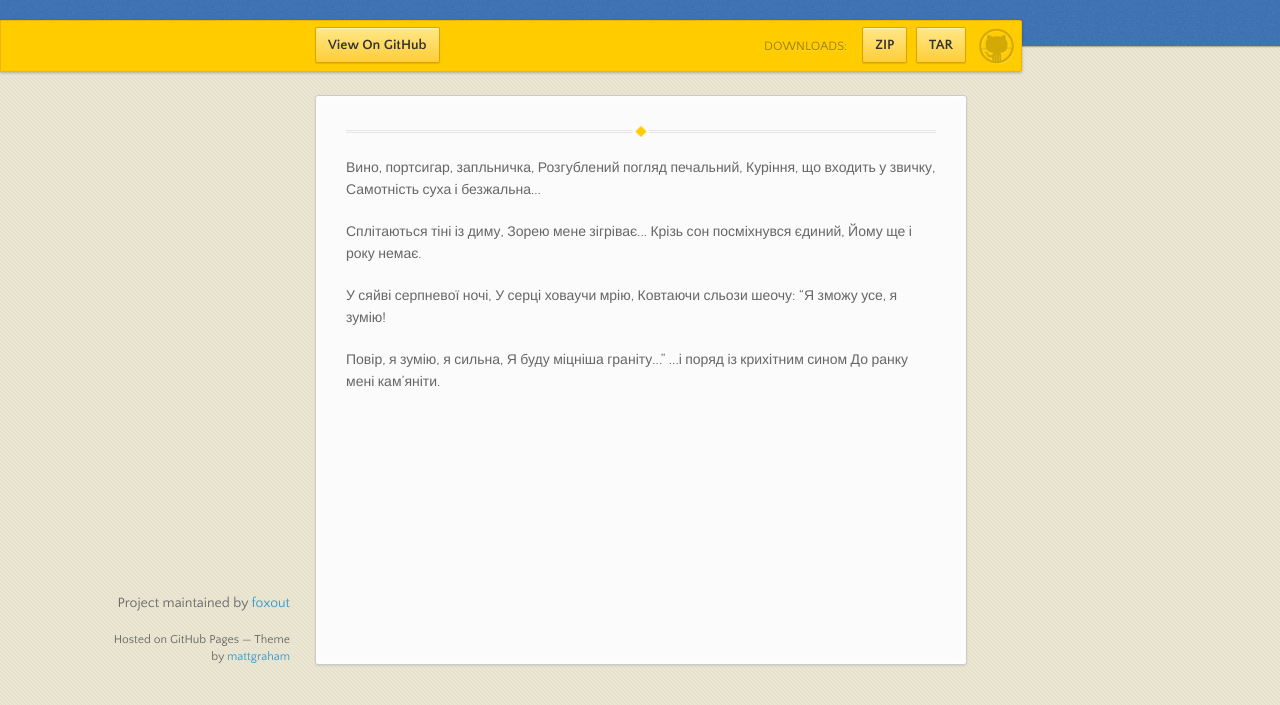
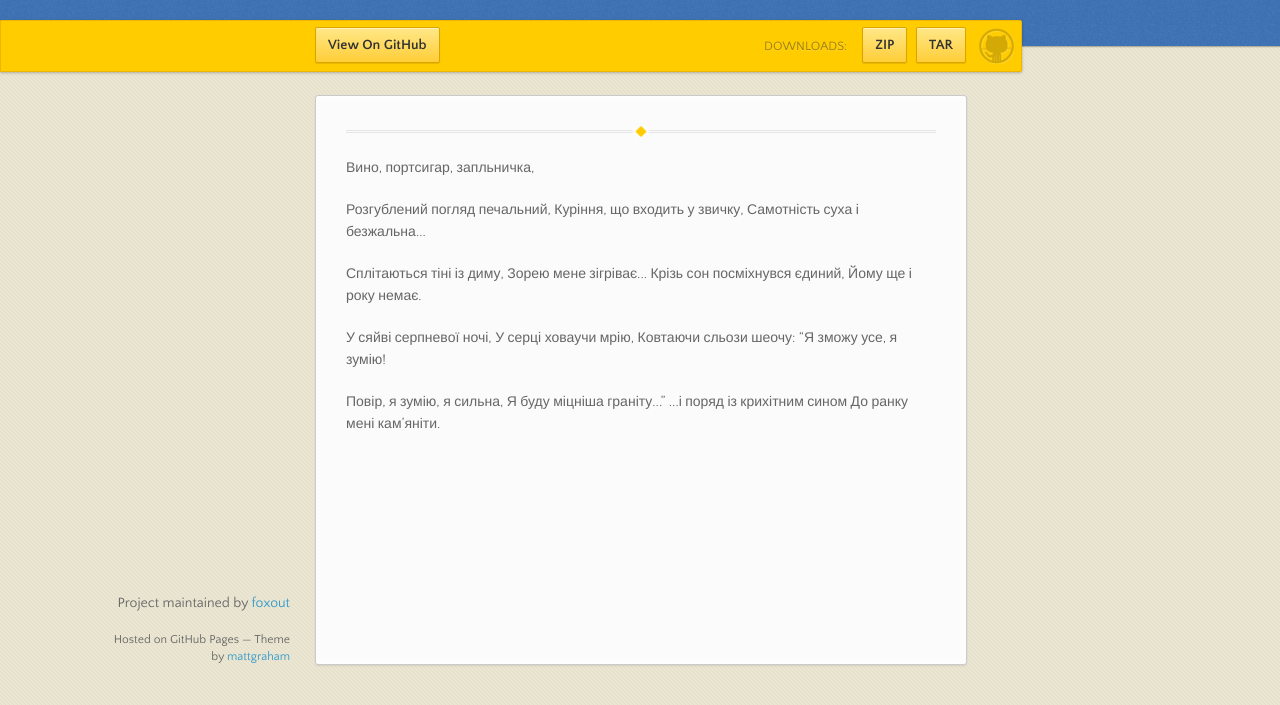
Before and after one commit to foxout/pervushyna, a plain HTML site: page index.html in a window 1280 px wide. Shown: the part 95-800 px from the top of the page. Drawn offline with nearby package versions, Linux system fonts and the light colour scheme.

Commit message:
Update index.html

```diff
--- a/index.html
+++ b/index.html
@@ -39,7 +39,7 @@
         <ul></ul>
       </nav>
       <section>
-        <hr><p>Вино, портсигар, запльничка,
+        <hr><p>Вино, портсигар, запльничка,</p>
 Розгублений погляд печальний,
 Куріння, що входить у звичку,
 Самотність суха і безжальна...</p>
```
